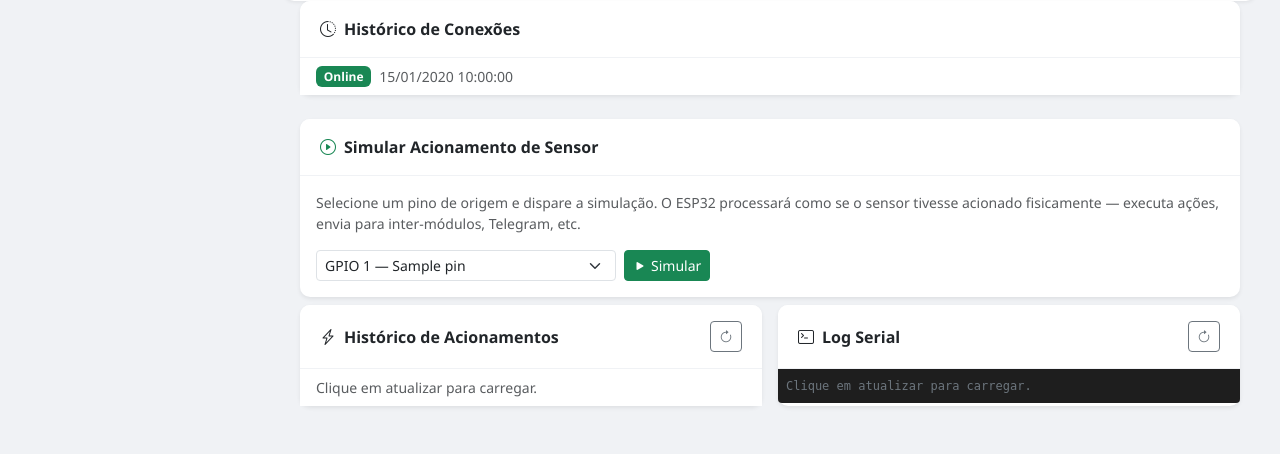
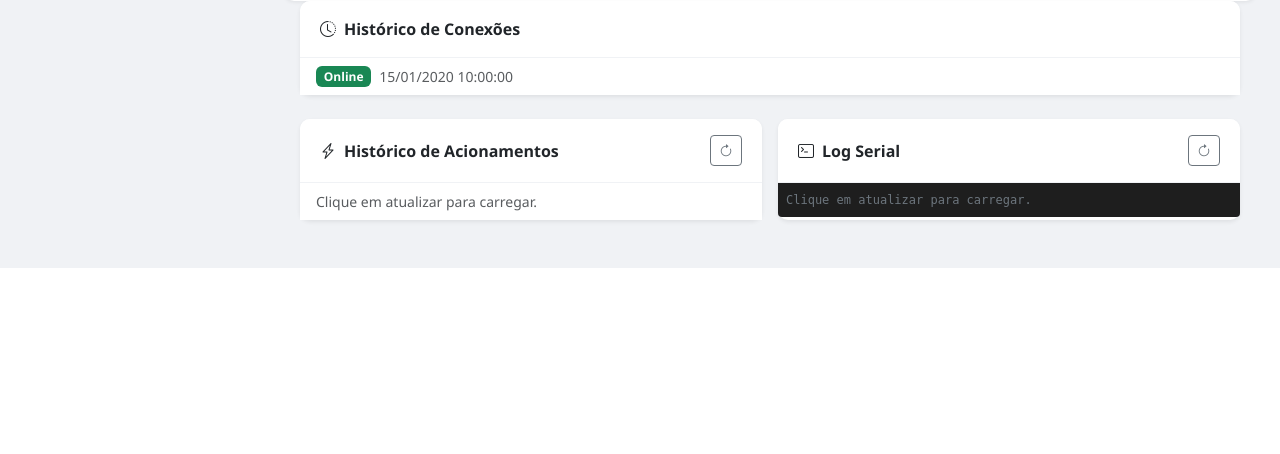
Before and after one commit to rede-analista/SMCR_HA, a PHP site: page /devices/view.php?device_id=1 in a window 1280 px wide. Shown: the part 968-1422 px from the top of the page. After the commit the page ends 1236 px from the top, so only its background shows below. Run offline with PHP 8.4, Linux system fonts and the light colour scheme; a user stored in the database is signed in; tables that the repository leaves empty hold one stand-in row (values such as "Sample post").

Commit message:
v1.0.71: remove Simular Acionamento de Sensor do dashboard
Co-Authored-By: Claude Sonnet 4.6 <noreply@anthropic.com>

```diff
--- a/smcr_cloud_ha/app/devices/view.php
+++ b/smcr_cloud_ha/app/devices/view.php
@@ -344,27 +344,6 @@ include __DIR__ . '/../includes/header.php';
 <script>
 const ACTION_NAMES = {1:'LIGA', 2:'LIGA_DELAY', 3:'PISCA', 4:'PULSO', 5:'PULSO_DELAY'};
 
-function simularPino(device_id) {
-    const pino = document.getElementById('simPino').value;
-    const btn  = document.getElementById('btn_simular');
-    const res  = document.getElementById('sim_result');
-    btn.disabled = true;
-    res.textContent = 'Enviando...';
-    res.className = 'small text-muted';
-    fetch(BASE_PATH + '/api/trigger_device.php', {
-        method: 'POST',
-        headers: {'Content-Type': 'application/x-www-form-urlencoded'},
-        body: `device_id=${device_id}&pino=${pino}`
-    })
-    .then(r => r.json())
-    .then(d => {
-        res.textContent = d.ok ? 'Simulação enviada!' : ('Erro: ' + (d.error || '?'));
-        res.className = 'small ' + (d.ok ? 'text-success' : 'text-danger');
-    })
-    .catch(() => { res.textContent = 'Falha na comunicação'; res.className = 'small text-danger'; })
-    .finally(() => { btn.disabled = false; });
-}
-
 function loadHistory() {
     fetch(BASE_PATH + '/api/get_action_history.php?device_id=<?= $device_id ?>')
     .then(r => r.json())
@@ -672,31 +651,6 @@ function importBackup() {
 }
 </script>
 
-<!-- Simular Sensor -->
-<?php if (!empty($device_pins_list) && $device['online']): ?>
-<div class="container-fluid px-3 pb-2">
-    <div class="card shadow-sm">
-        <div class="card-header bg-white fw-semibold">
-            <i class="bi bi-play-circle me-2 text-success"></i>Simular Acionamento de Sensor
-        </div>
-        <div class="card-body">
-            <p class="text-muted small mb-3">Selecione um pino de origem e dispare a simulação. O ESP32 processará como se o sensor tivesse acionado fisicamente — executa ações, envia para inter-módulos, Telegram, etc.</p>
-            <div class="d-flex gap-2 align-items-center flex-wrap">
-                <select class="form-select form-select-sm" id="simPino" style="max-width:300px">
-                    <?php foreach ($device_pins_list as $p): ?>
-                    <option value="<?= $p['pino'] ?>">GPIO <?= $p['pino'] ?><?= $p['nome'] ? ' — ' . h($p['nome']) : '' ?></option>
-                    <?php endforeach; ?>
-                </select>
-                <button class="btn btn-sm btn-success" onclick="simularPino(<?= $device_id ?>)" id="btn_simular">
-                    <i class="bi bi-play-fill me-1"></i>Simular
-                </button>
-                <span id="sim_result" class="small"></span>
-            </div>
-        </div>
-    </div>
-</div>
-<?php endif; ?>
-
 <!-- Histórico de Acionamentos + Log Serial -->
 <div class="container-fluid px-3 pb-4">
     <div class="row g-3">
--- a/smcr_cloud_ha/config.yaml
+++ b/smcr_cloud_ha/config.yaml
@@ -1,5 +1,5 @@
 name: SMCR Cloud HA
-version: "1.0.70"
+version: "1.0.71"
 slug: smcr_cloud_ha
 description: Gerenciamento centralizado de dispositivos SMCR (ESP32) com suporte a MQTT e HA Discovery.
 url: https://github.com/rede-analista/SMCR_HA
```
